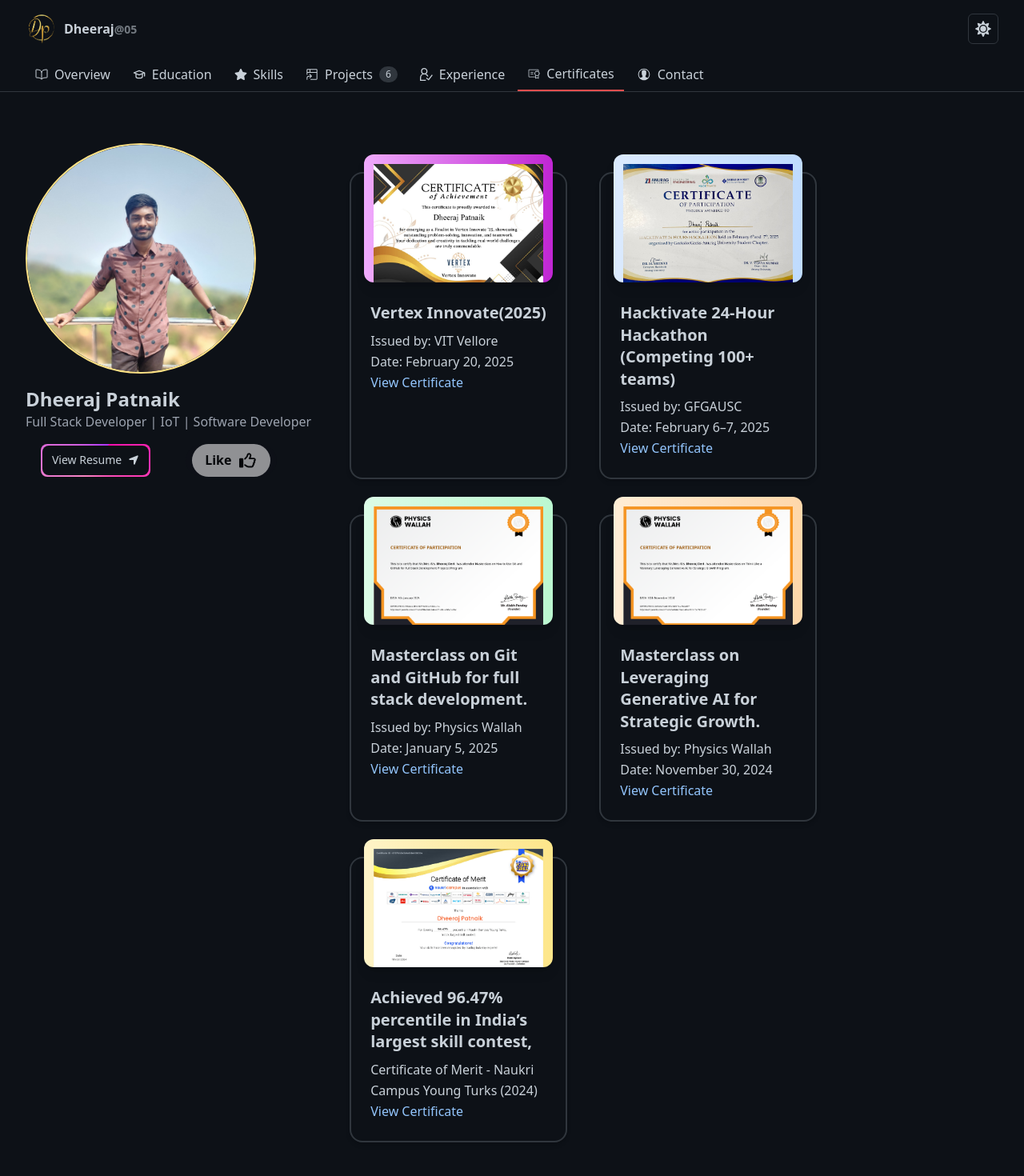
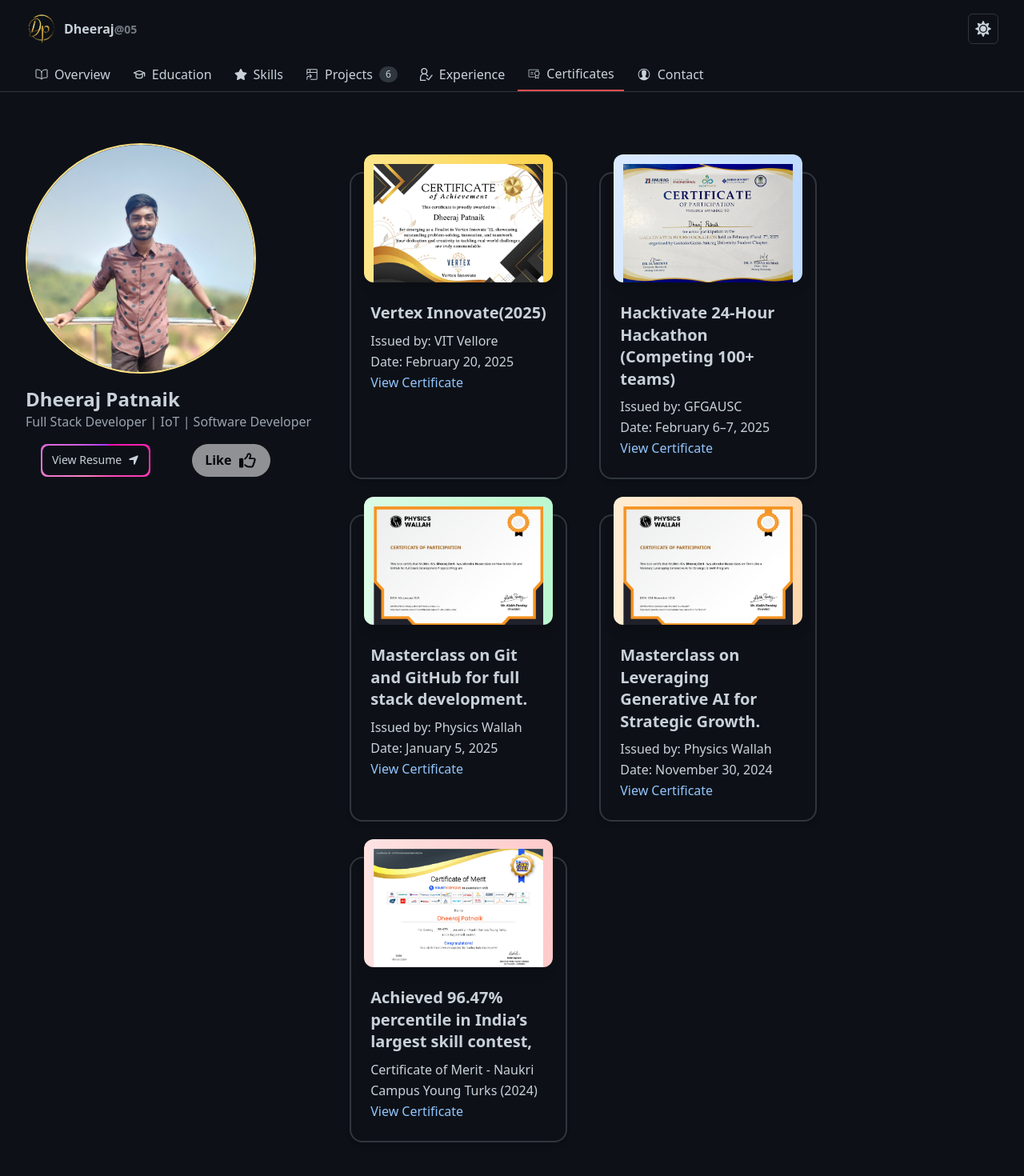
Before and after one commit to Dheeraj101097/Dheeraj_portfolio, a React (Vite) app in the folder portfolio/: page /certificates in a window 1280 px wide. Shown: the top 1470 px of the page at 80% size. Built offline with nearby package versions, Linux system fonts and the light colour scheme.

Commit message:
certificate added

```diff
--- a/portfolio/src/pages/Certificate.jsx
+++ b/portfolio/src/pages/Certificate.jsx
@@ -18,7 +18,7 @@ const Certificate = () => {
             <div
               className={`relative flex w-[17rem] flex-col rounded-2xl ${theme.bg} border-2 ${theme.border} ${theme.text} bg-clip-border shadow-md mt-1`}
             >
-              <div className="relative mx-4 -mt-6 h-40 overflow-hidden rounded-xl bg-blue-gray-500 bg-clip-border text-white shadow-lg shadow-blue-gray-500/40 bg-gradient-to-r from-fuchsia-300 to-fuchsia-600 hover:shadow-lg hover:shadow-fuchsia-400">
+              <div className="relative mx-4 -mt-6 h-40 overflow-hidden rounded-xl bg-blue-gray-500 bg-clip-border text-white shadow-lg shadow-blue-gray-500/40 bg-gradient-to-r from-amber-200 to-amber-300 hover:shadow-lg hover:shadow-amber-400">
                 <img src={certificate5} className="p-3 rounded-md" />
               </div>
               <div className="p-6">
@@ -115,7 +115,7 @@ const Certificate = () => {
             <div
               className={`relative w-[17rem] flex  flex-col rounded-2xl ${theme.bg} border-2 ${theme.border} ${theme.text} bg-clip-border shadow-md mt-1`}
             >
-              <div className="relative mx-4 -mt-6 h-40 overflow-hidden rounded-xl bg-blue-gray-500 bg-clip-border text-white shadow-lg shadow-blue-gray-500/40 bg-gradient-to-r from-amber-100 to-amber-200 hover:shadow-lg hover:shadow-amber-300">
+              <div className="relative mx-4 -mt-6 h-40 overflow-hidden rounded-xl bg-blue-gray-500 bg-clip-border text-white shadow-lg shadow-blue-gray-500/40 bg-gradient-to-r from-red-100 to-red-200 hover:shadow-lg hover:shadow-red-300">
                 <img src={certificate3} className="p-3 rounded-md" />
               </div>
               <div className="p-6">
```
